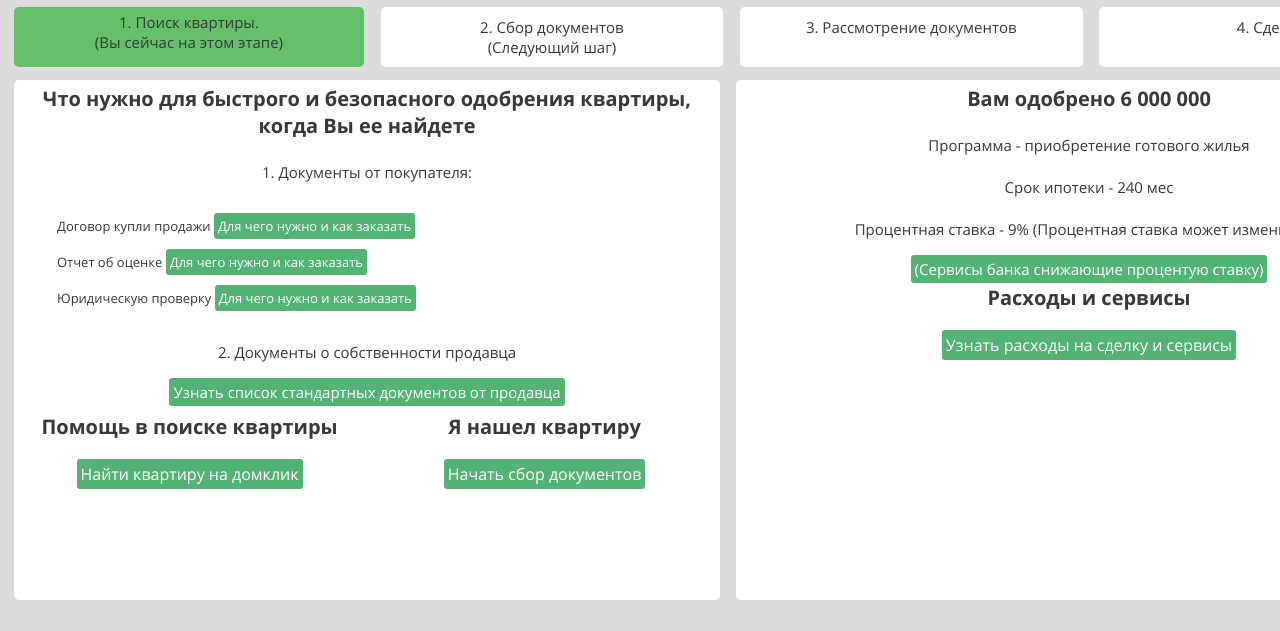
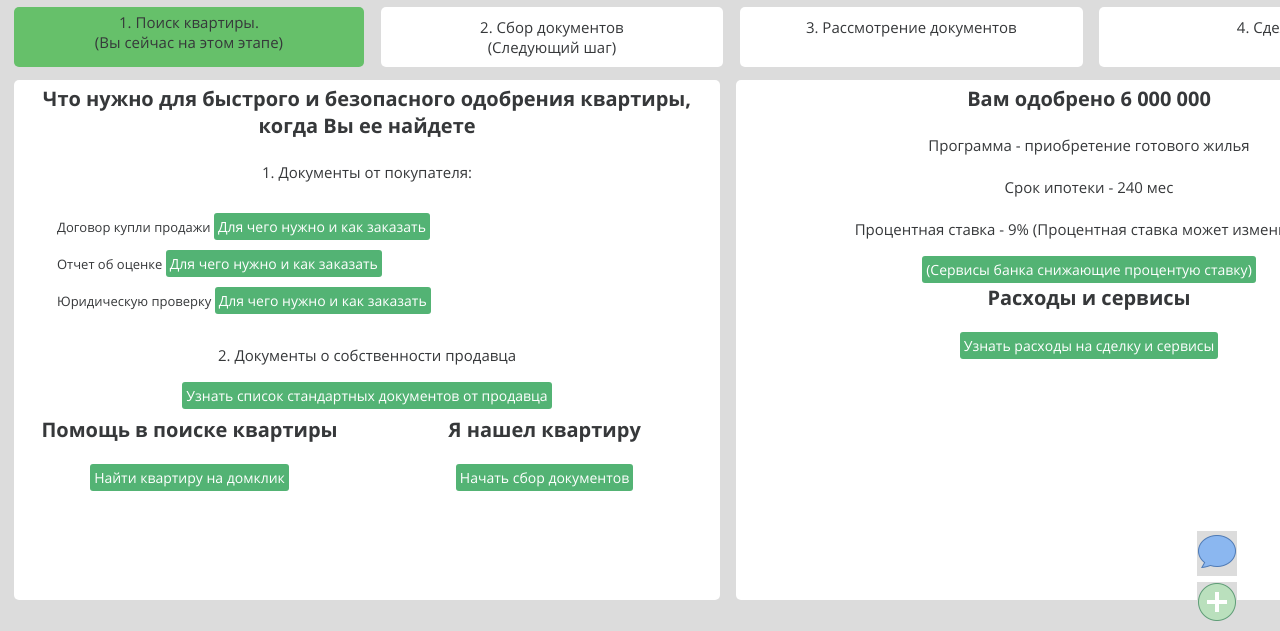
Before and after one commit to a1xc0m/domc-lk, a plain HTML site: page www/index.html in a window 1280 px wide. Shown: the part 130-761 px from the top of the page. Drawn offline with Linux system fonts and the light colour scheme.

Commit message:
add button message and plus

```diff
--- /dev/null
+++ b/src/styles/blocks/_connect_button.scss
@@ -0,0 +1,19 @@
+.connect_button {
+    display: flex;
+    flex-direction: column;
+    align-items: flex-end;
+    margin-left: 0px;
+    position: fixed;
+    bottom: 40px;
+    right: 40px;
+    z-index: 1000;
+    width: 100%;
+}
+
+.connect_massege {
+    background-color: $general_background_color;
+}
+
+.connect_add {
+    background-color: $general_background_color;
+}
--- a/src/styles/blocks/_general.scss
+++ b/src/styles/blocks/_general.scss
@@ -51,6 +51,7 @@ ul {
 /* >>>>>>Кнопки<<<<<< */
 
 .button {
+    font-size: 14px;
     color: $white_color;
     font-weight: 500;
     text-decoration: none;
@@ -71,6 +72,7 @@ ul {
 }
 
 .button_non {
+    font-size: 14px;
     //margin: 0px;
     //color: white;
     //font-weight: 700;
--- a/src/styles/blocks/_nav_footer.scss
+++ b/src/styles/blocks/_nav_footer.scss
@@ -82,6 +82,7 @@
     height: 100%;
     box-shadow: 0 0 30px $shadow_green_hover;
     background-color: $general_button_color;
+    transition: 1s; /* время на взаимодействие при наведении */
     border-radius: 5px;
 }
 
@@ -90,6 +91,7 @@
     height: 100%;
     background-color: $general_button_color;
     box-shadow: 0 0 30px $shadow_green_hover;
+    transition: 1s; /* время на взаимодействие при наведении */
     border-radius: 5px;
 }
 
--- a/src/styles/blocks/_nav_main.scss
+++ b/src/styles/blocks/_nav_main.scss
@@ -22,8 +22,7 @@
   justify-content: center;
   margin: 1px;
   padding: 0;
-  list-style: none;
-  /* убираем маркеры */
+  list-style: none; /* убираем маркеры */
   //background-color: aqua;
   border-radius: 0 0 5px 5px;
 }
@@ -46,8 +45,7 @@
   font-size: 14px;
   display: flex;
   padding: 20px 20px;
-  text-decoration: none;
-  //убираем ссылку
+  text-decoration: none; /* убираем ссылку */
   color: $nav_font_gray;
 }
 
@@ -57,8 +55,7 @@
   font-size: 14px;
   display: flex;
   padding: 20px 20px;
-  text-decoration: none;
-  //убираем ссылку
+  text-decoration: none; /* убираем ссылку */
   color: $nav_font_gray;
 }
 
@@ -66,6 +63,7 @@
   height: 100%;
   box-shadow: 0 0 30px $shadow_green_hover;
   background-color: $general_button_color;
+  transition: 1s; /* время на взаимодействие при наведении */
   border-radius: 5px;
 }
 
@@ -73,13 +71,6 @@
   height: 100%;
   box-shadow: 0 0 30px $shadow_green_hover;
   background-color: $general_button_color;
+  transition: 1s; /* время на взаимодействие при наведении */
   border-radius: 5px;
 }
-
-.logo {
-
-}
-
-.phone {
-
-}
--- a/src/styles/common/_variables.scss
+++ b/src/styles/common/_variables.scss
@@ -6,6 +6,7 @@ $font_opensans: "Open Sans", sans-serif;
 //color
 //$general_promo_color:
 $general_button_color: #53b374;
+$general_button_color2: rgba(77, 201, 71, 0.631);
 $white_color: #fff;
 $general_background_color: rgb(220, 220, 220);
 $shadow_green_hover: #21a038;
--- a/src/styles/style.scss
+++ b/src/styles/style.scss
@@ -8,3 +8,4 @@
 @import "blocks/_promo";
 @import "blocks/_nav_main";
 @import "blocks/_nav_footer";
+@import "blocks/_connect_button";
--- a/www/index.html
+++ b/www/index.html
@@ -133,28 +133,15 @@
             </div>
         </div>
     </main>
-    <!-- <footer>
-        <section class="under">
-            <div class="container">
-                <p class="under_p">© ДомКлик</p>
-            </div>
-        </section>
-    </footer> -->
-
-    <aside>
-
-    </aside>
 
     <footer class="nav_footer">
         <div class="box">
             <ul class="nav_top_footer">
-                <a href="#" class="logo"></a>
                 <li><a href="#">Моя идея</a></li>
                 <li><a href="#">Открытые данные</a></li>
                 <li><a href="#">Партнерам</a></li>
                 <li><a href="#">Карьера</a></li>
                 <li><a href="#">Правовая информация</a></li>
-                <a href="#" class="phone"></a>
             </ul>
             <ul class="nav_bottom_footer">
                 <a href="#" class="logo">ДомКлик</a>
@@ -182,6 +169,14 @@
             </div> -->
         </div>
     </footer>
+
+    <section class="connect_button">
+        <div class="connect_massege">
+            <a href="#"><img src="img/icons/icon_massege_40px.png" alt="иконка сообщения"></a>
+        </div>
+        <div class="connect_add">
+            <a href="#"><img src="img/icons/icon_plus_40px.png" alt="иконка добавить"></a>
+        </div>
+    </section>
 </body>
-
 </html>
```
Also changed, not shown: www/img/icons/icon_massege_40px.png (added), www/img/icons/icon_plus_40px.png (added), www/style/style.css.
